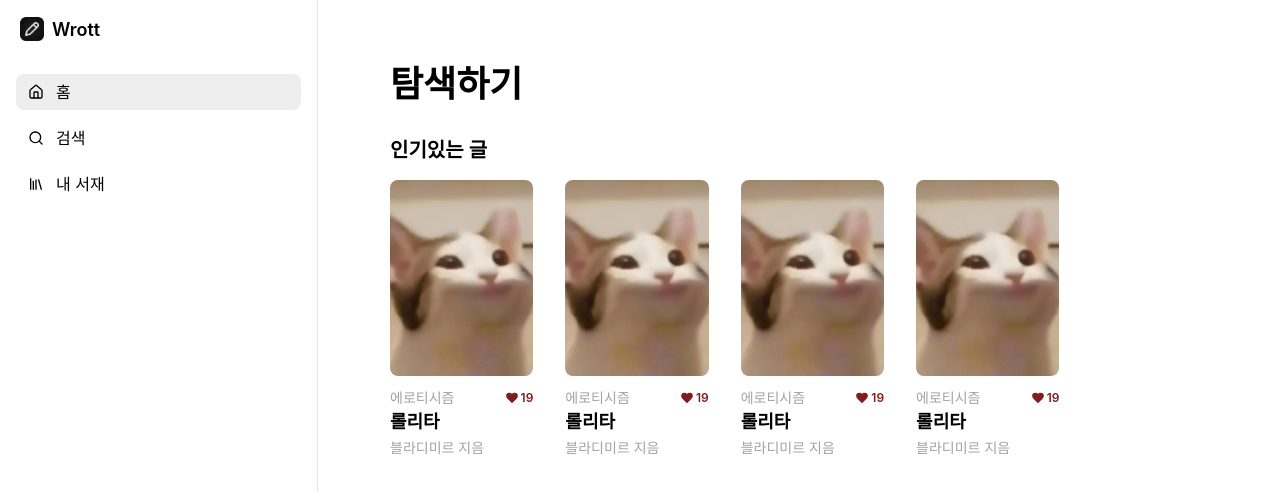
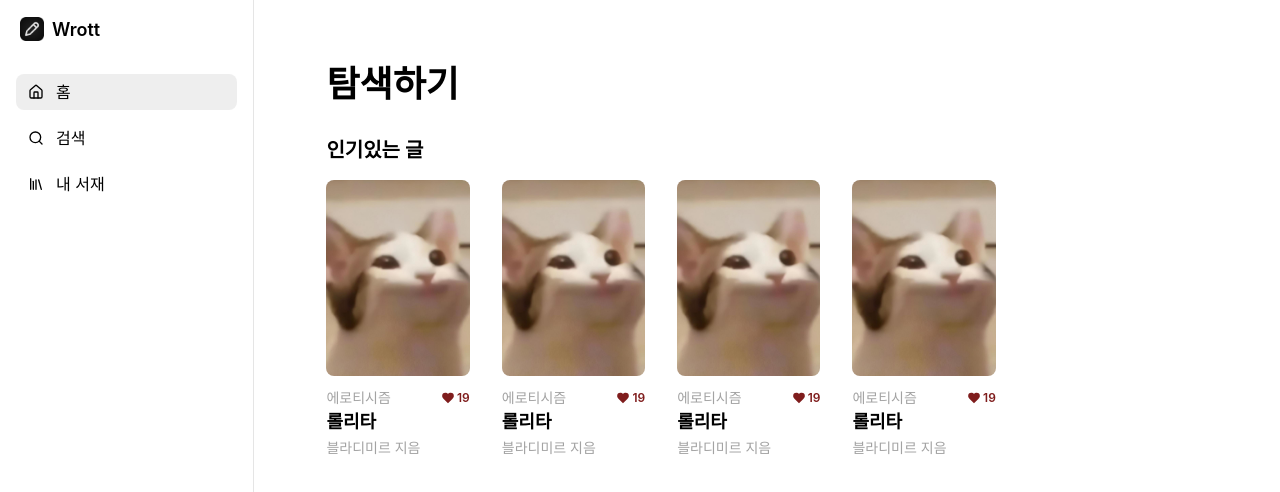
Before and after one commit to sujang958/wrott, a Next.js app: page / in a window 1280 px wide. Shown: the top 492 px of the page. Built offline with nearby package versions, Linux system fonts and the light colour scheme; a web font is replaced by a local one.

Commit message:
feat: add default size

```diff
--- a/src/app/layout.tsx
+++ b/src/app/layout.tsx
@@ -24,15 +24,15 @@ export default function RootLayout({
           <Panel
             className="p-0 h-screen"
             collapsedSize={10}
-            minSize={20}
+            minSize={15}
             maxSize={30}
             collapsible
-            defaultSize={25}
+            defaultSize={20}
           >
             <Sidebar />
           </Panel>
           <PanelResizeHandle className="p-1 hover:bg-neutral-200" />
-          <Panel className="w-full">
+          <Panel className="w-full" defaultSize={80}>
             <main className="w-full h-full">{children}</main>
           </Panel>
         </PanelGroup>
```
Also changed, not shown: 1 other file (tests, documents, lock files or other folders).
